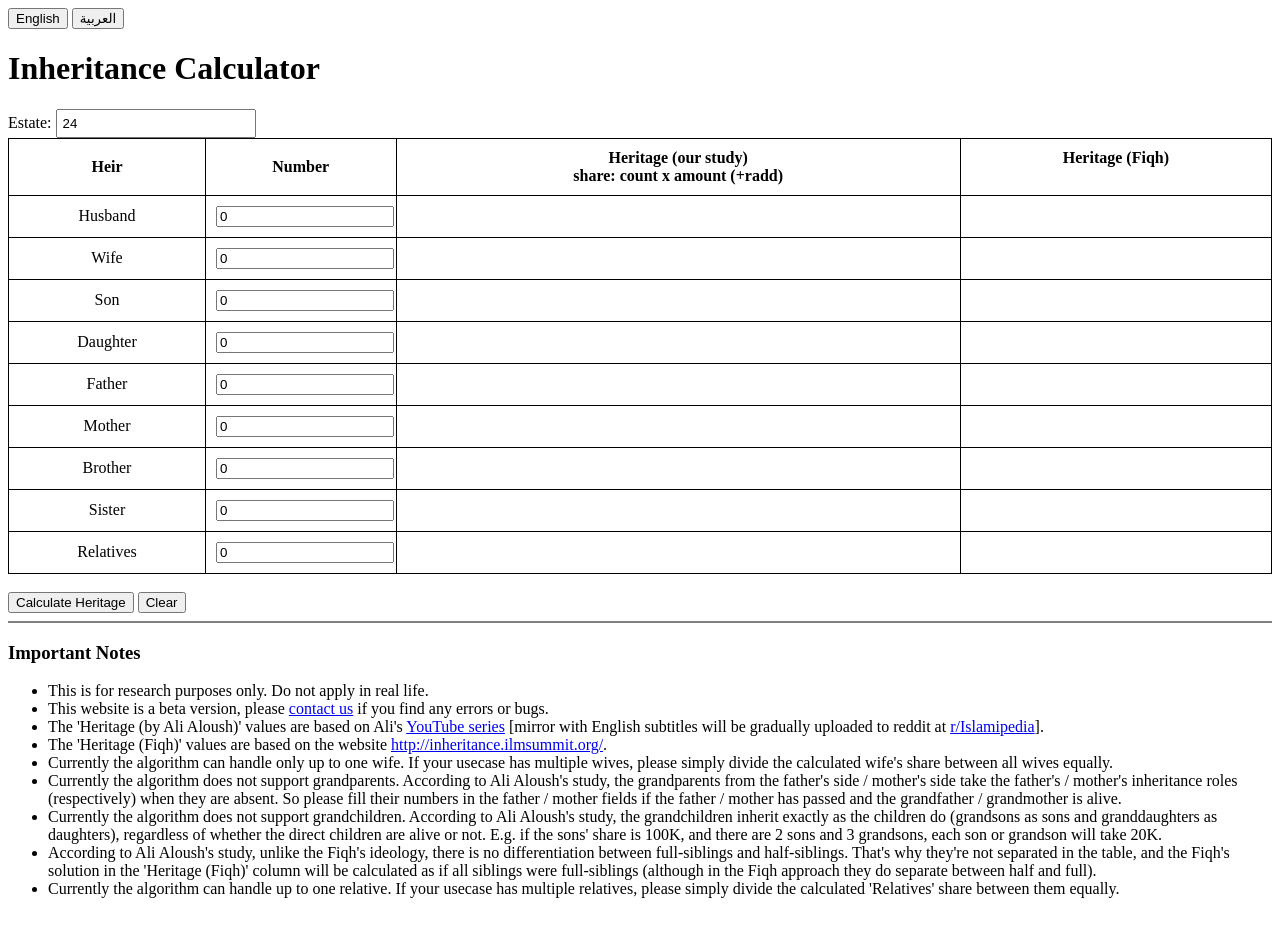
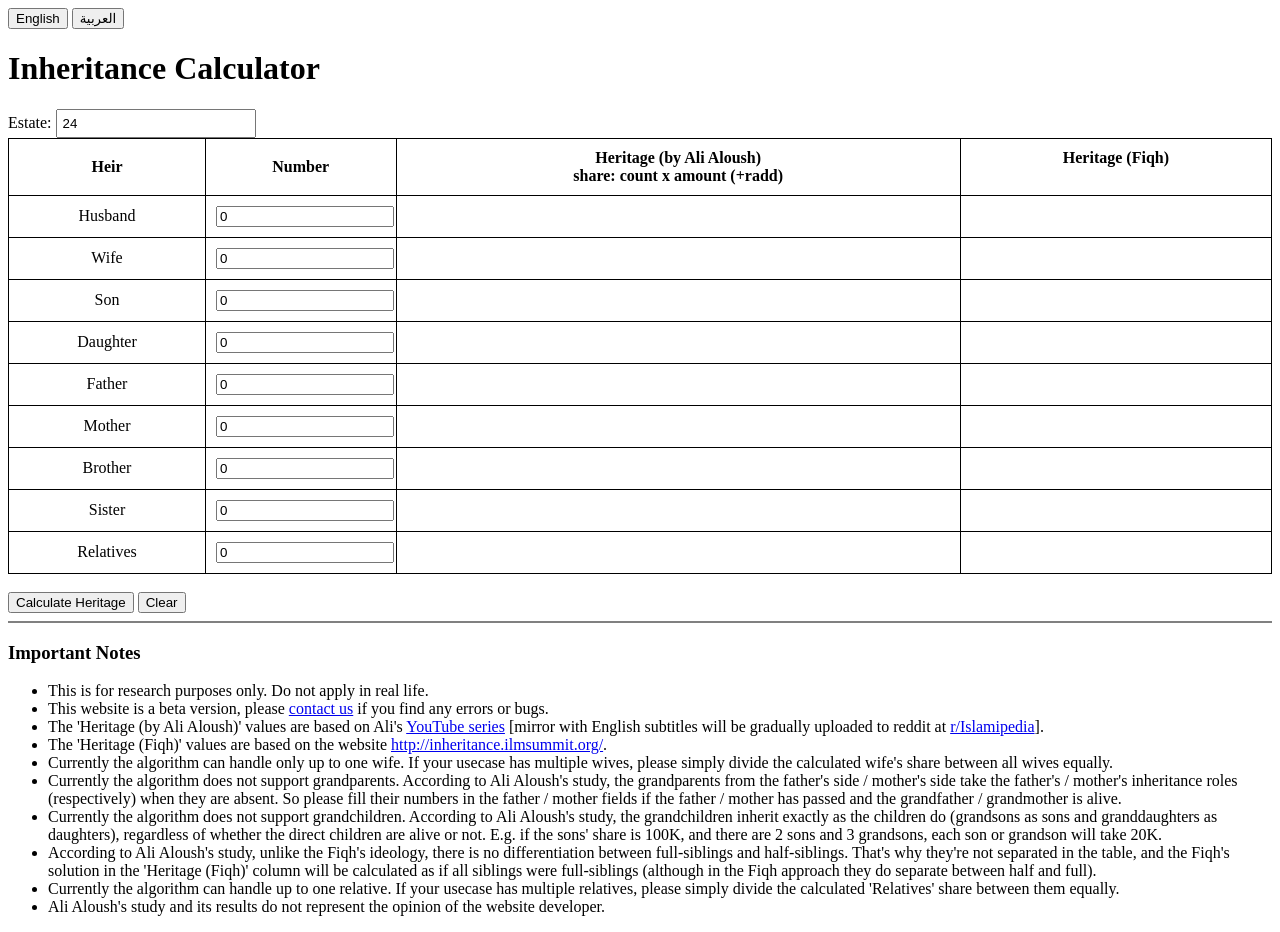
Before and after one commit to masalha-alaa/inheritance, a Flask app: page / in a window 1280 px wide. Run offline with Flask 3, Linux system fonts and the light colour scheme.

Commit message:
forgot to add files

```diff
--- a/app.py
+++ b/app.py
@@ -8,8 +8,8 @@ from my_utils import HeirsOrderInHtml as HOIH
 
 
 app = Flask(__name__)
-app.config['DEBUG'] = False
-# app.config['DEBUG'] = True
+# app.config['DEBUG'] = False
+app.config['DEBUG'] = True
 app.config['MAX_CONTENT_LENGTH'] = 8 * 1024 * 1024  # Limit to 8MB
 CORS(app)
 app.fiqh = Fiqh()
@@ -52,6 +52,7 @@ def calculate_heritage():
 # Define a route to handle the data and run the algorithm
 @app.route('/calculate_heritage_fiqh', methods=['POST'])
 def calculate_heritage_fiqh():
+    print("in calculate_heritage_fiqh")
     data = request.json  # Receive the data sent from the front-end
     heirs = data.get('heirs')  # Extract the 'heirs' array (the "Number" column)
     problem = Heirs(husband=heirs[HOIH.HUSBAND.value],
--- a/fiqh.py
+++ b/fiqh.py
@@ -117,11 +117,12 @@ class Fiqh:
 
 
 if __name__ == '__main__':
+    from pprint import pprint
     fiqh = Fiqh()
     fiqh.initialize()
     # heirs = Heirs(wife=True, son=1, daughter=1, brother=1, sister=1, father=True, mother=True, relatives=1)
     heirs = Heirs(wife=True, daughter=2, father=True, mother=True)
     # heirs = Heirs(husband=True, son=2)
     shares, awl_applied = fiqh.run(heirs)
-    print(shares)
+    pprint(shares, sort_dicts=False)
     print(f"{awl_applied = }")
--- a/static/langs/lang-ar.json
+++ b/static/langs/lang-ar.json
@@ -28,5 +28,6 @@
     "note6": "في الوقت الحالي، الحاسبة لا تدعم الحسابات مع الأجداد. وفقًا لدراسة علي علوش, الأجداد من جانب الأب / الأم يأخذون أدوار الأب / الأم في الميراث (على التوالي) عندما يكونوا الأب / الأم غائبين. لذا يرجى ملئ أرقامهم في حقول الأب / الأم إذا توفي الأب / الأم وكان الجد / الجدة على قيد الحياة.",
     "note7": "في الوقت الحالي، الحاسبة لا تدعم الأحفاد. وفقًا لدراسة علي علوش، يرث الأحفاد تمامًا كما يرث الأبناء (الأحفاد كأبناء والحفيدات كبنات)، بغض النظر عما إذا كان الأبناء المباشرون على قيد الحياة أم لا. على سبيل المثال، إذا كانت حصة الأبناء 100 ألف، وكان هناك ولدان و3 أحفاد، فسيحصل كل ابن أو حفيد على 20 ألفًا.",
     "note8": "وفقًا لدراسة علي علوش، على عكس المبدأ الذي يتخذه الفقه الحالي، لا يوجد تمييز بين الإخوة الأشقاء والإخوة غير الأشقاء. ولهذا السبب لا يتم فصلهم في الجدول، وسيتم حساب النسب في عامود 'القسمة (فقه)' كما لو كان جميع الإخوة أشقاء (على الرغم من أنهم في نهج الفقه يفصلون بين الأخ الشقيق وغير الشقيق).",
-    "note9": "في الوقت الحالي، تدعم الحاسبة التعامل مع قريب واحد. إذا كانت المسألة تحتوي على أقارب متعددين، فيرجى تقسيم حصة 'الأقارب' المحسوبة بينهم بالتساوي."
+    "note9": "في الوقت الحالي، تدعم الحاسبة التعامل مع قريب واحد. إذا كانت المسألة تحتوي على أقارب متعددين، فيرجى تقسيم حصة 'الأقارب' المحسوبة بينهم بالتساوي.",
+    "note10": "دراسة علي علوش ونتائجها لا تمثل رأي مطور الموقع."
 }
--- a/static/langs/lang-en.json
+++ b/static/langs/lang-en.json
@@ -3,7 +3,7 @@
     "estate": "Estate:",
     "heir": "Heir",
     "number": "Number",
-    "heritage_our_study": "Heritage (our study)",
+    "heritage_our_study": "Heritage (by Ali Aloush)",
     "heritage_fiqh": "Heritage (Fiqh)",
     "shares_hint": "share: count x amount (+radd)",
     "husband": "Husband",
@@ -28,5 +28,6 @@
     "note6": "Currently the algorithm does not support grandparents. According to Ali Aloush's study, the grandparents from the father's side / mother's side take the father's / mother's inheritance roles (respectively) when they are absent. So please fill their numbers in the father / mother fields if the father / mother has passed and the grandfather / grandmother is alive.",
     "note7": "Currently the algorithm does not support grandchildren. According to Ali Aloush's study, the grandchildren inherit exactly as the children do (grandsons as sons and granddaughters as daughters), regardless of whether the direct children are alive or not. E.g. if the sons' share is 100K, and there are 2 sons and 3 grandsons, each son or grandson will take 20K.",
     "note8": "According to Ali Aloush's study, unlike the Fiqh's ideology, there is no differentiation between full-siblings and half-siblings. That's why they're not separated in the table, and the Fiqh's solution in the 'Heritage (Fiqh)' column will be calculated as if all siblings were full-siblings (although in the Fiqh approach they do separate between half and full).",
-    "note9": "Currently the algorithm can handle up to one relative. If your usecase has multiple relatives, please simply divide the calculated 'Relatives' share between them equally."
+    "note9": "Currently the algorithm can handle up to one relative. If your usecase has multiple relatives, please simply divide the calculated 'Relatives' share between them equally.",
+    "note10": "Ali Aloush's study and its results do not represent the opinion of the website developer."
 }
--- a/static/styles.css
+++ b/static/styles.css
@@ -13,3 +13,7 @@ body {
 body[lang="ar"] {
     direction: rtl;
 }
+
+.ltr-text {
+    direction: ltr;
+}
--- a/templates/index.html
+++ b/templates/index.html
@@ -58,56 +58,56 @@
       <tr>
         <td data-lang="husband">Husband</td>
         <td><input type="number" id="number0" value="0" min="0" max="1" onchange="validateHusbandWife('husband')" oninput="limitInput(this, 1)"></td>
-        <td id="heritageStudy0"></td>
-        <td id="heritageFiqh0"></td>
+        <td id="heritageStudy0" class="ltr-text"></td>
+        <td id="heritageFiqh0" class="ltr-text"></td>
       </tr>
       <tr>
         <td data-lang="wife">Wife</td>
         <td><input type="number" id="number1" value="0" min="0" max="1" onchange="validateHusbandWife('wife')" oninput="limitInput(this, 1)"></td>
-        <td id="heritageStudy1"></td>
-        <td id="heritageFiqh1"></td>
+        <td id="heritageStudy1" class="ltr-text"></td>
+        <td id="heritageFiqh1" class="ltr-text"></td>
       </tr>
       <tr>
         <td data-lang="son">Son</td>
         <td><input type="number" id="number2" value="0" min="0" max="10" oninput="limitInput(this, 10)"></td>
-        <td id="heritageStudy2"></td>
-        <td id="heritageFiqh2"></td>
+        <td id="heritageStudy2" class="ltr-text"></td>
+        <td id="heritageFiqh2" class="ltr-text"></td>
       </tr>
       <tr>
         <td data-lang="daughter">Daughter</td>
         <td><input type="number" id="number3" value="0" min="0" max="10" oninput="limitInput(this, 10)"></td>
-        <td id="heritageStudy3"></td>
-        <td id="heritageFiqh3"></td>
+        <td id="heritageStudy3" class="ltr-text"></td>
+        <td id="heritageFiqh3" class="ltr-text"></td>
       </tr>
       <tr>
         <td data-lang="father">Father</td>
         <td><input type="number" id="number4" value="0" min="0" max="1" oninput="limitInput(this, 1)"></td>
-        <td id="heritageStudy6"></td>
-        <td id="heritageFiqh6"></td>
+        <td id="heritageStudy4" class="ltr-text"></td>
+        <td id="heritageFiqh4" class="ltr-text"></td>
       </tr>
       <tr>
         <td data-lang="mother">Mother</td>
         <td><input type="number" id="number5" value="0" min="0" max="1" oninput="limitInput(this, 1)"></td>
-        <td id="heritageStudy7"></td>
-        <td id="heritageFiqh7"></td>
+        <td id="heritageStudy5" class="ltr-text"></td>
+        <td id="heritageFiqh5" class="ltr-text"></td>
       </tr>
       <tr>
         <td data-lang="brother">Brother</td>
         <td><input type="number" id="number6" value="0" min="0" max="10" oninput="limitInput(this, 10)"></td>
-        <td id="heritageStudy4"></td>
-        <td id="heritageFiqh4"></td>
+        <td id="heritageStudy6" class="ltr-text"></td>
+        <td id="heritageFiqh6" class="ltr-text"></td>
       </tr>
       <tr>
         <td data-lang="sister">Sister</td>
         <td><input type="number" id="number7" value="0" min="0" max="10" oninput="limitInput(this, 10)"></td>
-        <td id="heritageStudy5"></td>
-        <td id="heritageFiqh5"></td>
+        <td id="heritageStudy7" class="ltr-text"></td>
+        <td id="heritageFiqh7" class="ltr-text"></td>
       </tr>
       <tr>
         <td data-lang="relatives">Relatives</td>
         <td><input type="number" id="number8" value="0" min="0" max="1" oninput="limitInput(this, 1)"></td>
-        <td id="heritageStudy8"></td>
-        <td id="heritageFiqh8"></td>
+        <td id="heritageStudy8" class="ltr-text"></td>
+        <td id="heritageFiqh8" class="ltr-text"></td>
       </tr>
     </tbody>
   </table>
@@ -131,6 +131,7 @@
         <li data-lang="note7"></li>
         <li data-lang="note8"></li>
         <li data-lang="note9"></li>
+        <li data-lang="note10"></li>
       </ul>
     </div>
 
@@ -283,6 +284,9 @@
         const data = await response.json();
         translations[lang] = data;
         applyTranslations(lang);
+
+        document.querySelector('[data-lang="heritage_our_study"]').classList.add('ltr-text');
+        document.querySelector('[data-lang="heritage_fiqh"]').classList.add('ltr-text');
     }
 
     // Apply the translations to the page
```
Also changed, not shown: inheritance.py (+3 -2 lines).
